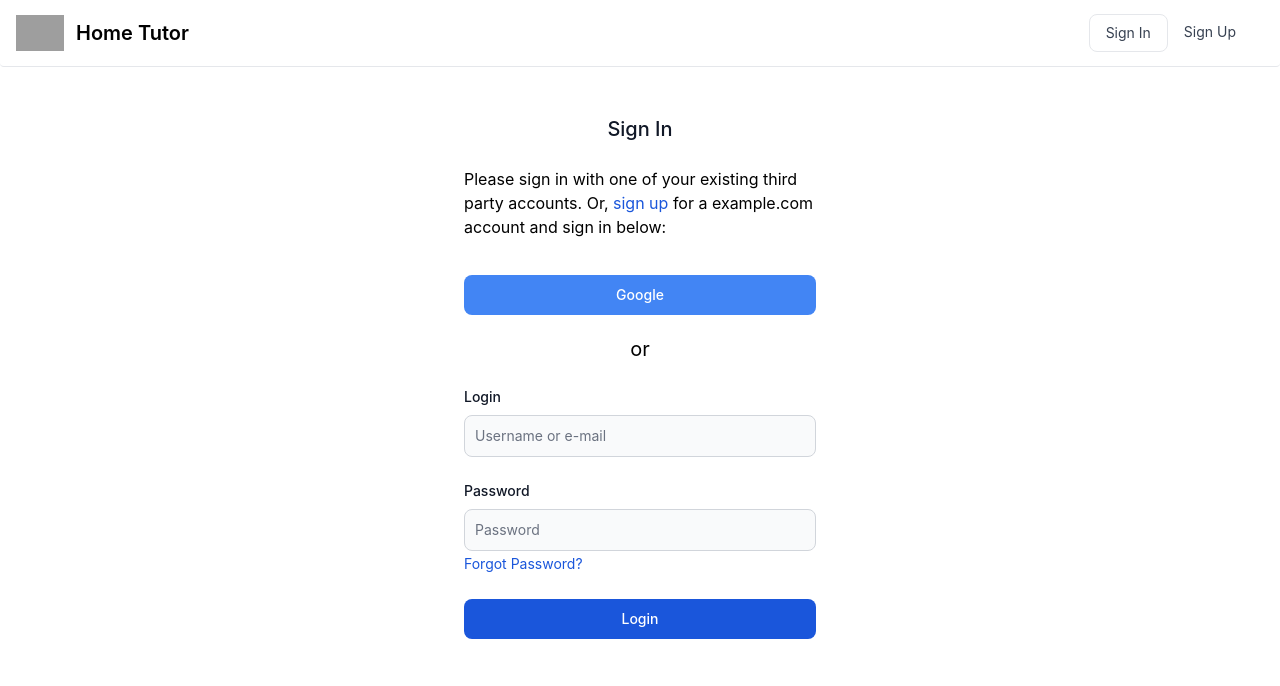
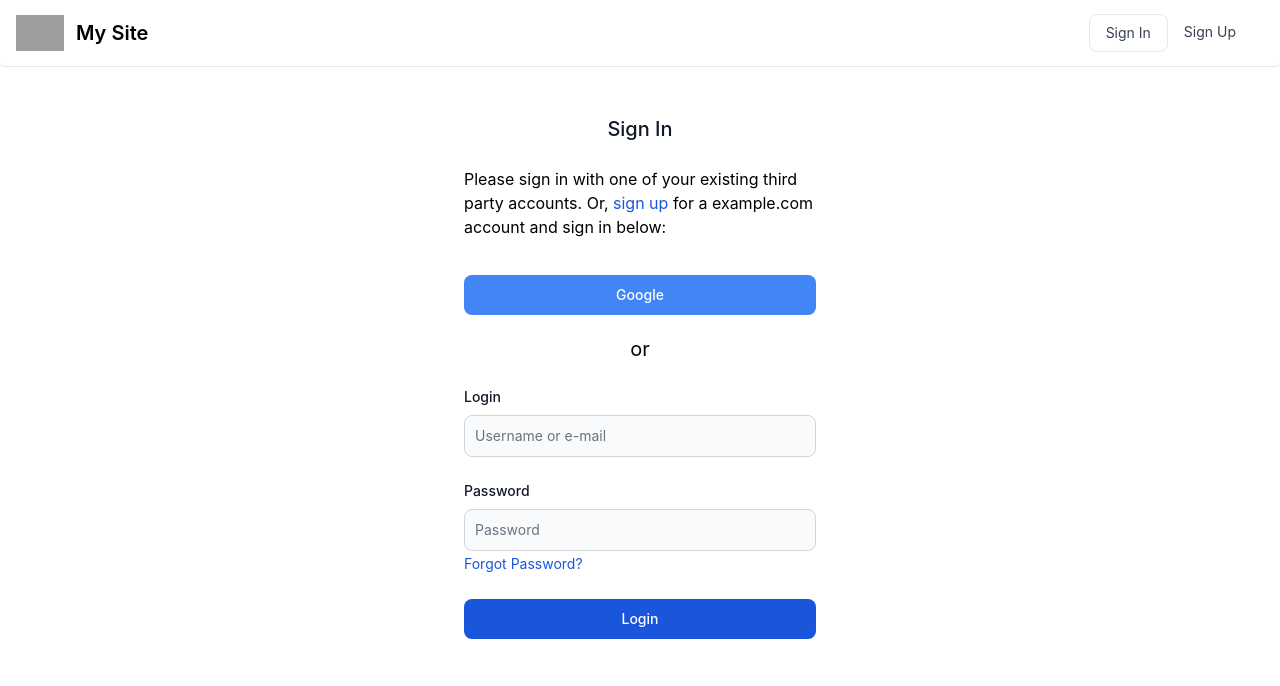
Before and after one commit to jackkweyunga/django-login-logout-starter, a Django app: page /accounts/login/?redirect_to=/ in a window 1280 px wide. Shown: the top 686 px of the page. Run offline with Django 3.2, Linux system fonts and the light colour scheme; style sheets or scripts are compiled from the project's sources; some libraries are stand-ins or nearby versions; grey boxes are pictures that could not be loaded.

Commit message:
templates/account/base: site name coverage

```diff
--- a/templates/account/base.html
+++ b/templates/account/base.html
@@ -18,12 +18,12 @@
   </head>
   <body class="dark:bg-gray-900 w-screen overflow-x-hidden">
     {% block body %}
-
+    {% load user_extras %}
     <nav class="bg-white border-b border-gray-200 px-2 sm:px-4 py-2.5 rounded dark:bg-gray-900">
       <div class="container flex flex-wrap justify-between items-center mx-auto">
         <a href="/" class="flex items-center">
             <img src="https://flowbite.com/docs/images/logo.svg" class="mr-3 h-6 sm:h-9" alt="Flowbite Logo" />
-            <span class="self-center text-xl font-semibold whitespace-nowrap dark:text-white">Home Tutor</span>
+            <span class="self-center text-xl font-semibold whitespace-nowrap dark:text-white">{% site_name %}</span>
         </a>
 
 
```
